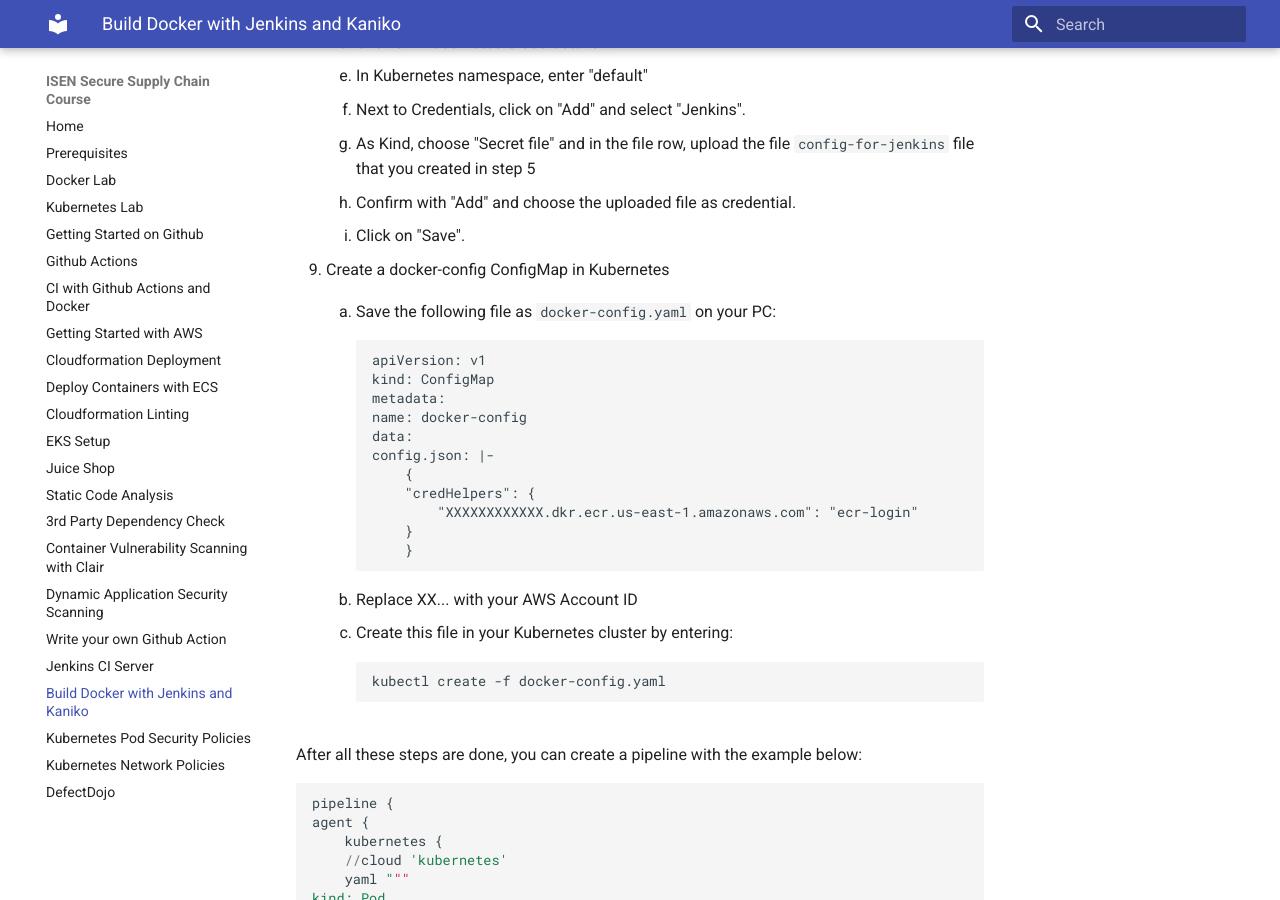
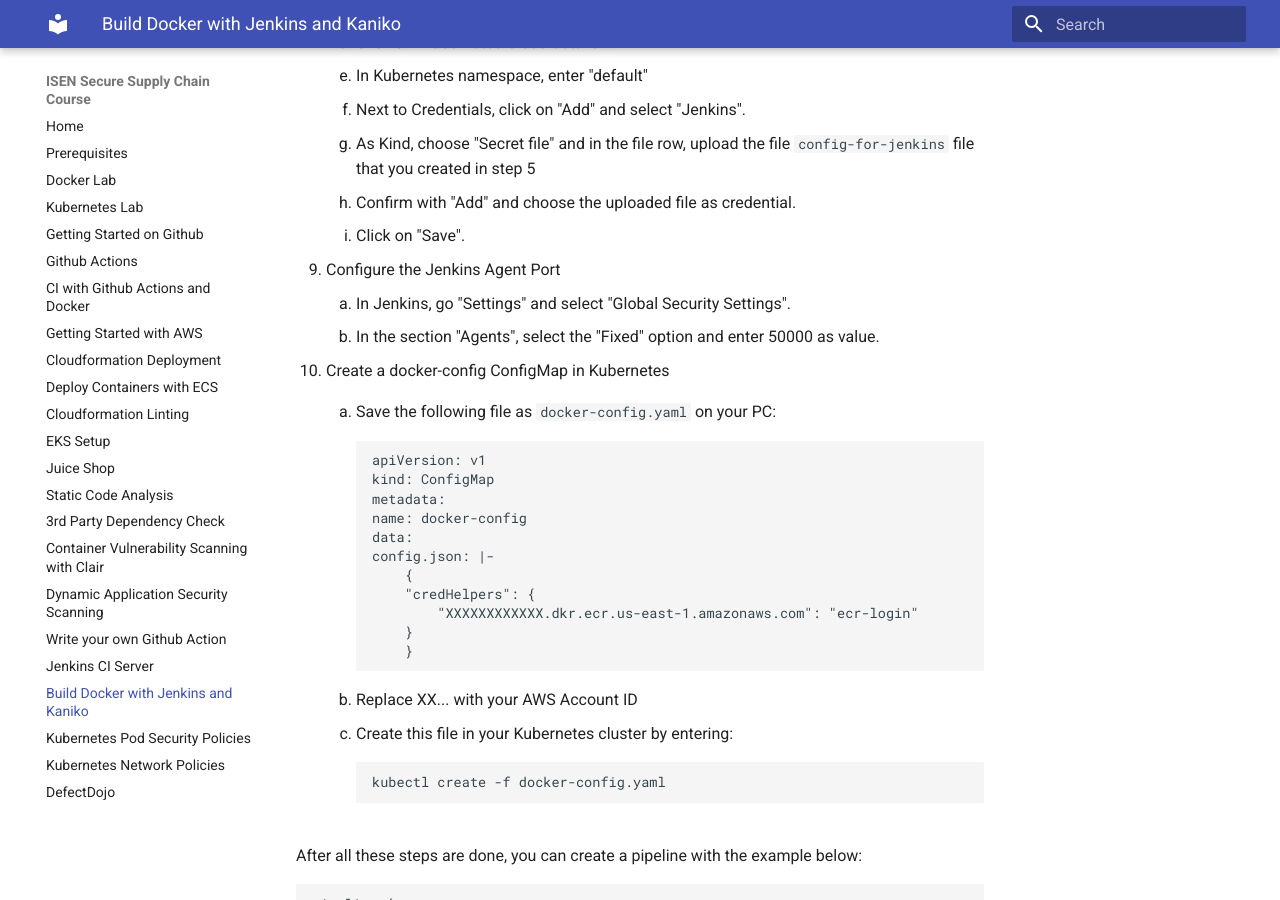
Before and after one commit to 3r1co/ssc, an MkDocs documentation site: the page built from docs/kaniko.md, in a window 1280 px wide and 900 px high, scrolled down 2699 px. Built offline with MkDocs 1.6.1 and Material for MkDocs 9.7.7, drawn with Linux system fonts in a browser that asks for light colours.

Commit message:
Change order to reflect course changes

```diff
--- a/docs/kaniko.md
+++ b/docs/kaniko.md
@@ -88,6 +88,11 @@
     1. Confirm with "Add" and choose the uploaded file as credential.
     1. Click on "Save".
 
+1. Configure the Jenkins Agent Port
+
+    1. In Jenkins, go "Settings" and select "Global Security Settings".
+    1. In the section "Agents", select the "Fixed" option and enter 50000 as value.
+
 1. Create a docker-config ConfigMap in Kubernetes
 
     1. Save the following file as `docker-config.yaml` on your PC:
```
